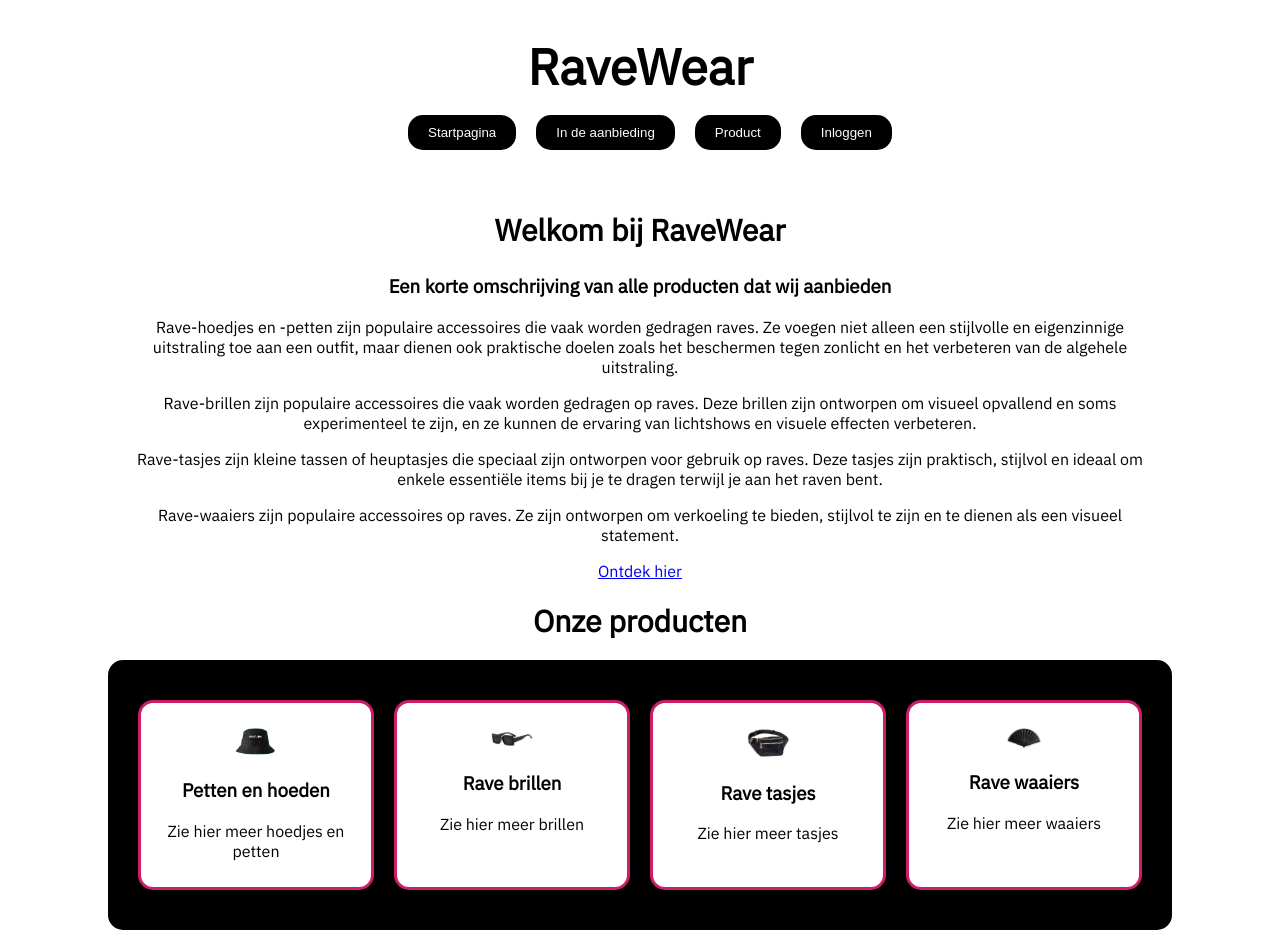
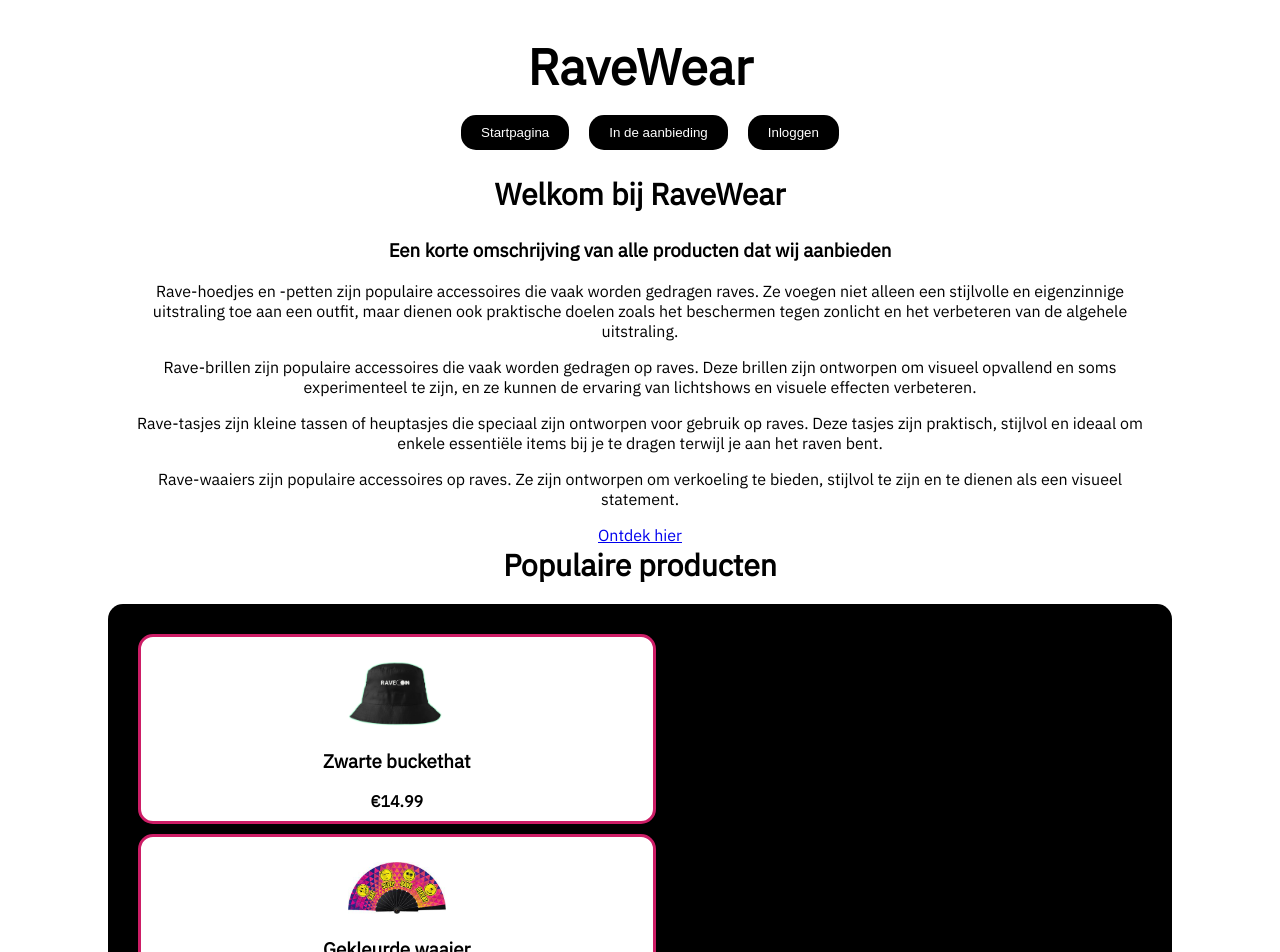
Before and after one commit to TomKwanten/Werkpakket2, a Vue app: page /home in a window 1280 px wide. Shown: the top 952 px of the page. Built offline with nearby package versions, Linux system fonts and the light colour scheme.

Commit message:
popularcomponent

```diff
--- a/package.json
+++ b/package.json
@@ -11,7 +11,8 @@
   "dependencies": {
     "pinia": "^2.1.7",
     "vue": "^3.3.10",
-    "vue-router": "^4.2.5"
+    "vue-router": "^4.2.5",
+    "vuejs-paginator": "^2.0.2"
   },
   "devDependencies": {
     "@vitejs/plugin-vue": "^4.5.1",
--- a/src/components/HeaderComponent.vue
+++ b/src/components/HeaderComponent.vue
@@ -16,7 +16,6 @@ export default {
         <ul>
             <li><button><router-link to="/home">Startpagina</router-link></button></li>
             <li><button><router-link to="/overzicht">In de aanbieding</router-link></button></li>
-            <li><button><router-link to="/detail">Product</router-link></button></li>
             <li><button><router-link to="/login">Inloggen</router-link></button></li>
         </ul>
         </nav>
--- /dev/null
+++ b/src/components/PopularProductsComponent.vue
@@ -0,0 +1,42 @@
+<!-- PopularProductsComponent.vue -->
+
+<template>
+    <div>
+      <section class="popular-products">
+        <div v-for="product in popularProducts" :key="product.id" class="product">
+          <a :href="'product.html?id=' + product.id" class="product-link">
+            <img :src="product.image" :alt="product.title">
+            <h3>{{ product.title }}</h3>
+            <span class="price">{{ product.price }}</span>
+          </a>
+        </div>
+      </section>
+    </div>
+  </template>
+
+  <script>
+  import productsData from '../../products.json';
+
+  export default {
+    data() {
+      return {
+        products: productsData.products,
+      };
+    },
+    computed: {
+      popularProducts() {
+        // Sorteer de producten op basis van de hoeveelheid voorraad (stock) in aflopende volgorde
+        const sortedProducts = this.products.sort((a, b) => b.stock - a.stock);
+
+        // Neem de top 4 populairste producten
+        const top4Products = sortedProducts.slice(0, 4);
+
+        return top4Products;
+      },
+    },
+  };
+  </script>
+
+  <style scoped>
+  /* Voeg indien nodig stijlen toe voor de opmaak van de populaire producten */
+  </style>
--- /dev/null
+++ b/src/components/ProductCardComponent.vue
@@ -0,0 +1,79 @@
+<template>
+    <div>
+      <section class="container-intro">
+        <h1>{{ beschrijving.titel }}</h1>
+        <p>{{ beschrijving.beschrijving }}</p>
+      </section>
+
+      <form class="container-form" @submit.prevent="filterProducts">
+        <label for="product-type">Soort product:</label>
+        <select v-model="filter.productType" id="product-type">
+          <option value="alle">Alle</option>
+          <option value="hoedjes">Hoedjes en petten</option>
+          <option value="brillen">Rave brillen</option>
+          <option value="tasjes">Rave tasjes</option>
+          <option value="waaiers">Rave waaiers</option>
+        </select>
+
+        <label for="product-color">Kleur:</label>
+        <select v-model="filter.productColor" id="product-color">
+          <option value="alle">Alle</option>
+          <option value="zwart">Zwart</option>
+          <option value="blauw">Blauw</option>
+          <option value="overig">Overige kleuren</option>
+        </select>
+
+        <button type="submit">Filteren</button>
+      </form>
+
+      <section class="container-product1">
+        <div v-for="product in filteredProducts" :key="product.id" class="product">
+          <a :href="'product.html?id=' + product.id" class="product-link">
+            <img :src="product.image" :alt="product.title">
+            <h3>{{ product.title }}</h3>
+            <span class="price">{{ product.price }}</span>
+          </a>
+        </div>
+      </section>
+    </div>
+  </template>
+
+  <script>
+  import productsData from '../../products.json';
+
+  export default {
+    data() {
+      return {
+        beschrijving: {
+          titel: "Welkom bij RaveWear",
+          beschrijving:
+            "Bij RaveWear begrijpen we de opwinding en vrijheid die gepaard gaan met het beleven van raves. Wij zijn trots om een uitgebreide online winkel voor ravers aan te bieden waar de nieuwste en de meest opwindende rave-kleding en accessoires te vinden zijn.",
+        },
+        filter: {
+          productType: "alle",
+          productColor: "alle",
+        },
+        products: productsData.products,
+      };
+    },
+    computed: {
+      filteredProducts() {
+        const filtered = this.products.filter((product) => {
+          const typeCondition =
+            this.filter.productType === "alle" || product.productType === this.filter.productType;
+          const colorCondition =
+            this.filter.productColor === "alle" || product.color.toLowerCase() === this.filter.productColor;
+
+          return typeCondition && colorCondition;
+        });
+
+        return filtered;
+      },
+    },
+    methods: {
+      filterProducts() {
+        // Voeg hier indien nodig extra logica toe voor het filteren
+      },
+    },
+  };
+  </script>
--- a/src/views/HomeView.vue
+++ b/src/views/HomeView.vue
@@ -1,43 +1,6 @@
-<script>
-export default {
-    data() {
-      return {
-        beschrijving:{
-            titel: 'Welkom bij RaveWear',
-            tussentitel: 'Een korte omschrijving van alle producten dat wij aanbieden',
-            p1: 'Rave-hoedjes en -petten zijn populaire accessoires die vaak worden gedragen raves. Ze voegen niet alleen een stijlvolle en eigenzinnige uitstraling toe aan een outfit, maar dienen ook praktische doelen zoals het beschermen tegen zonlicht en het verbeteren van de algehele uitstraling.',
-            p2: 'Rave-brillen zijn populaire accessoires die vaak worden gedragen op raves. Deze brillen zijn ontworpen om visueel opvallend en soms experimenteel te zijn, en ze kunnen de ervaring van lichtshows en visuele effecten verbeteren.',
-            p3: 'Rave-tasjes zijn kleine tassen of heuptasjes die speciaal zijn ontworpen voor gebruik op raves. Deze tasjes zijn praktisch, stijlvol en ideaal om enkele essentiële items bij je te dragen terwijl je aan het raven bent.',
-            p4: 'Rave-waaiers zijn populaire accessoires op raves. Ze zijn ontworpen om verkoeling te bieden, stijlvol te zijn en te dienen als een visueel statement.',
-        },
-        petten: {
-            titel: 'Petten en hoeden',
-            beschrijving: 'Zie hier meer hoedjes en petten',
-            imagelink: 'src/assets/images/RAVEON_LIGHT.png',
-        },
-        rave_brillen: {
-            titel: 'Rave brillen',
-            beschrijving: 'Zie hier meer brillen',
-            imagelink: 'src/assets/images/images.jpg',
-        },
-        rave_tasjes: {
-            titel: 'Rave tasjes',
-            beschrijving: 'Zie hier meer tasjes',
-            imagelink: 'src/assets/images/download.jpg',
-        },
-        rave_waaiers: {
-            titel: 'Rave waaiers',
-            beschrijving: 'Zie hier meer waaiers',
-            imagelink: 'src/assets/images/impr_977827-PDP.jpg',
-        }
-    }
-    }
-}
-</script>
-
 <template>
-    <br>
-    <section class="section-beschrijving">
+    <div>
+      <section class="section-beschrijving">
         <h2>{{ beschrijving.titel }}</h2>
         <h3>{{ beschrijving.tussentitel }}</h3>
         <p>{{ beschrijving.p1}}</p>
@@ -45,42 +8,39 @@ export default {
         <p>{{ beschrijving.p3 }}</p>
         <p>{{ beschrijving.p4 }}</p>
         <router-link to="/overzicht">Ontdek hier</router-link>
-    </section>
-    <router-view></router-view>
-    <br>
-    <h2 class="titel-producten">Onze producten</h2>
-    <section class="product-section-start">
+      </section>
 
-        <div class="product-start">
-            <img v-bind:src="petten.imagelink" alt="petten en hoeden">
-            <h3>{{ petten.titel }}</h3>
-            <p>{{ petten.beschrijving }}</p>
+      <router-view></router-view>
 
-        </div>
-
-        <div class="product-start">
-            <img v-bind:src="rave_brillen.imagelink" alt="brillen">
-            <h3>{{ rave_brillen.titel }}</h3>
-            <p>{{ rave_brillen.beschrijving}}</p>
-
-        </div>
-
-        <div class="product-start">
-            <img v-bind:src="rave_tasjes.imagelink" alt="tasjes">
-            <h3>{{ rave_tasjes.titel }}</h3>
-            <p>{{ rave_tasjes.beschrijving}}</p>
-
-        </div>
-
-        <div class="product-start">
-            <img v-bind:src="rave_waaiers.imagelink" alt="waaiers">
-            <h3>{{ rave_waaiers.titel }}</h3>
-            <p>{{ rave_waaiers.beschrijving}}</p>
-
-        </div>
-    </section>
+      <h2 class="titel-producten">Populaire producten</h2>
+      <section class="product-section-start">
+        <!-- Vervang de onderstaande regel met de PopularProductsComponent -->
+        <popular-products-component></popular-products-component>
+      </section>
+    </div>
 </template>
 
+<script>
+  import PopularProductsComponent from "../components/PopularProductsComponent.vue";
+
+  export default {
+    components: {
+      PopularProductsComponent,
+    },
+    data() {
+      return {
+        beschrijving: {
+          titel: 'Welkom bij RaveWear',
+          tussentitel: 'Een korte omschrijving van alle producten dat wij aanbieden',
+          p1: 'Rave-hoedjes en -petten zijn populaire accessoires die vaak worden gedragen raves. Ze voegen niet alleen een stijlvolle en eigenzinnige uitstraling toe aan een outfit, maar dienen ook praktische doelen zoals het beschermen tegen zonlicht en het verbeteren van de algehele uitstraling.',
+          p2: 'Rave-brillen zijn populaire accessoires die vaak worden gedragen op raves. Deze brillen zijn ontworpen om visueel opvallend en soms experimenteel te zijn, en ze kunnen de ervaring van lichtshows en visuele effecten verbeteren.',
+          p3: 'Rave-tasjes zijn kleine tassen of heuptasjes die speciaal zijn ontworpen voor gebruik op raves. Deze tasjes zijn praktisch, stijlvol en ideaal om enkele essentiële items bij je te dragen terwijl je aan het raven bent.',
+          p4: 'Rave-waaiers zijn populaire accessoires op raves. Ze zijn ontworpen om verkoeling te bieden, stijlvol te zijn en te dienen als een visueel statement.',
+        },
+      };
+    },
+  };
+</script>
+
 <style>
-
 </style>
--- a/src/views/OverzichtView.vue
+++ b/src/views/OverzichtView.vue
@@ -1,80 +1,15 @@
-<script>
-  import productsData from '../../products.json';
+<template>
+    <div id="app">
+      <ProductCardComponent />
+    </div>
+  </template>
+
+  <script>
+  import ProductCardComponent from '../components/ProductCardComponent.vue';
 
   export default {
-    data() {
-      return {
-        beschrijving: {
-          titel: "Welkom bij RaveWear",
-          beschrijving:
-            "Bij RaveWear begrijpen we de opwinding en vrijheid die gepaard gaan met het beleven van raves. Wij zijn trots om een uitgebreide online winkel voor ravers aan te bieden waar de nieuwste en de meest opwindende rave-kleding en accessoires te vinden zijn.",
-        },
-        filter: {
-          productType: "alle",
-          productColor: "alle",
-        },
-        products: productsData.products,
-      };
-    },
-    computed: {
-      filteredProducts() {
-        const filtered = this.products.filter((product) => {
-          const typeCondition =
-            this.filter.productType === "alle" || product.productType === this.filter.productType;
-          const colorCondition =
-            this.filter.productColor === "alle" || product.color.toLowerCase() === this.filter.productColor;
-
-          return typeCondition && colorCondition;
-        });
-
-        console.log("Filtered Products:", filtered);
-
-        return filtered;
-      },
-    },
-    methods: {
-      filterProducts() {
-      },
+    components: {
+      ProductCardComponent,
     },
   };
-</script>
-
-<template>
-    <section class="container-intro">
-      <h1>{{ beschrijving.titel }}</h1>
-      <p>{{ beschrijving.beschrijving }}</p>
-    </section>
-    <br>
-    <form class="container-form" @submit.prevent="filterProducts">
-      <label for="product-type">Soort product:</label>
-      <select v-model="filter.productType" id="product-type">
-        <option value="alle">Alle</option>
-        <option value="hoedjes">Hoedjes en petten</option>
-        <option value="brillen">Rave brillen</option>
-        <option value="tasjes">Rave tasjes</option>
-        <option value="waaiers">Rave waaiers</option>
-      </select>
-
-      <label for="product-color">Kleur:</label>
-      <select v-model="filter.productColor" id="product-color">
-        <option value="alle">Alle</option>
-        <option value="zwart">Zwart</option>
-        <option value="blauw">Blauw</option>
-        <option value="overig">Overige kleuren</option>
-      </select>
-
-      <button type="submit">Filteren</button>
-    </form>
-
-    <section class="container-product1">
-      <div v-for="product in filteredProducts" :key="product.id" class="product">
-        <a :href="'product.html?id=' + product.id" class="product-link">
-          <img :src="product.image" :alt="product.title">
-          <h3>{{ product.title }}</h3>
-          <span class="price">{{ product.price }}</span>
-        </a>
-      </div>
-    </section>
-  </template>
-
-  <style scoped></style>
+  </script>
```
Also changed, not shown: 1 other file (tests, documents, lock files or other folders).
